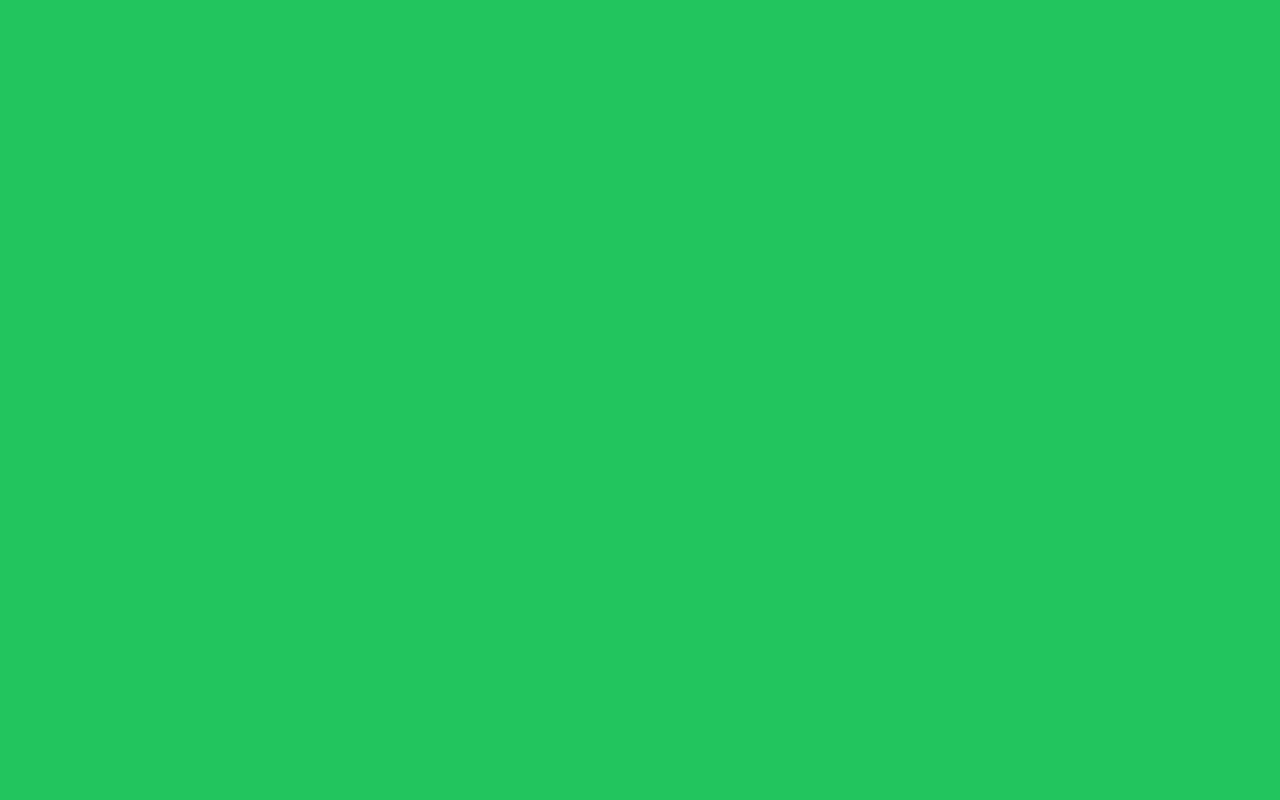
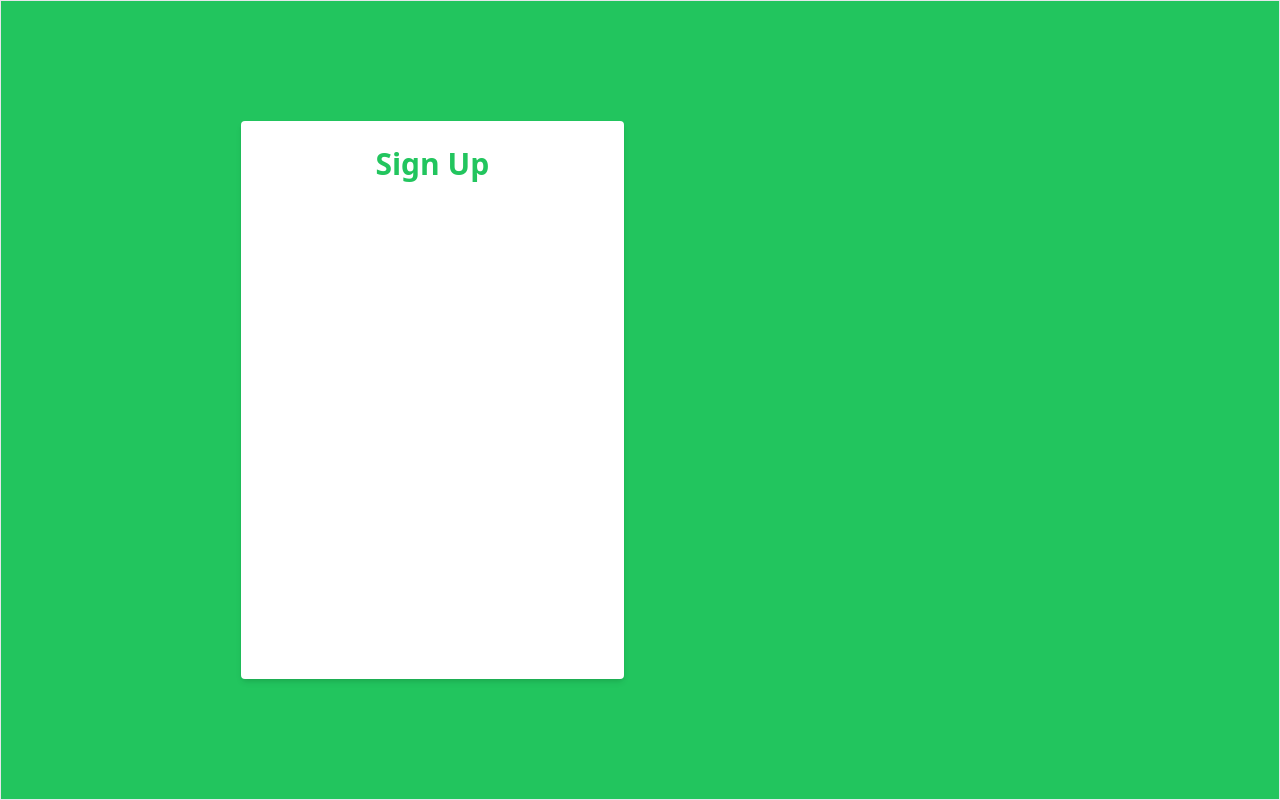
Before and after one commit to BDUTechNest/admin-frontend, a Next.js app: page /auth/sign-up in a window 1280 px wide. Built offline with nearby package versions, Linux system fonts and the light colour scheme.

Commit message:
feat: sign up form layout

```diff
--- a/app/auth/sign-up/page.tsx
+++ b/app/auth/sign-up/page.tsx
@@ -1,10 +1,8 @@
-"use-client";
-
 import SignUpForm from "@/components/auth/sign-up-form";
 
 export default function SignUp() {
   return (
-    <div className="container max-w-[1440px] grid grid-cols-12 px-5 md:px-8 gap-8 min-h-screen mx-auto">
+    <div className="container max-w-[1440px] border-[1px]   grid grid-cols-12 px-5 md:px-8 gap-8 min-h-screen mx-auto">
       <SignUpForm></SignUpForm>
     </div>
   );
--- a/components/auth/sign-up-form.tsx
+++ b/components/auth/sign-up-form.tsx
@@ -1,5 +1,11 @@
 "use-client";
 
 export default function SignUpForm() {
-  return <div></div>;
+  return (
+    <div className="bg-white  h-[70%] cols-start py-5 px-6 col-end-7 self-center rounded-sm shadow-md col-span-4 max-w-[446px]">
+      <h1 className="text-center font-bold text-[30px] text-green-500 ">
+        Sign Up
+      </h1>
+    </div>
+  );
 }
```
